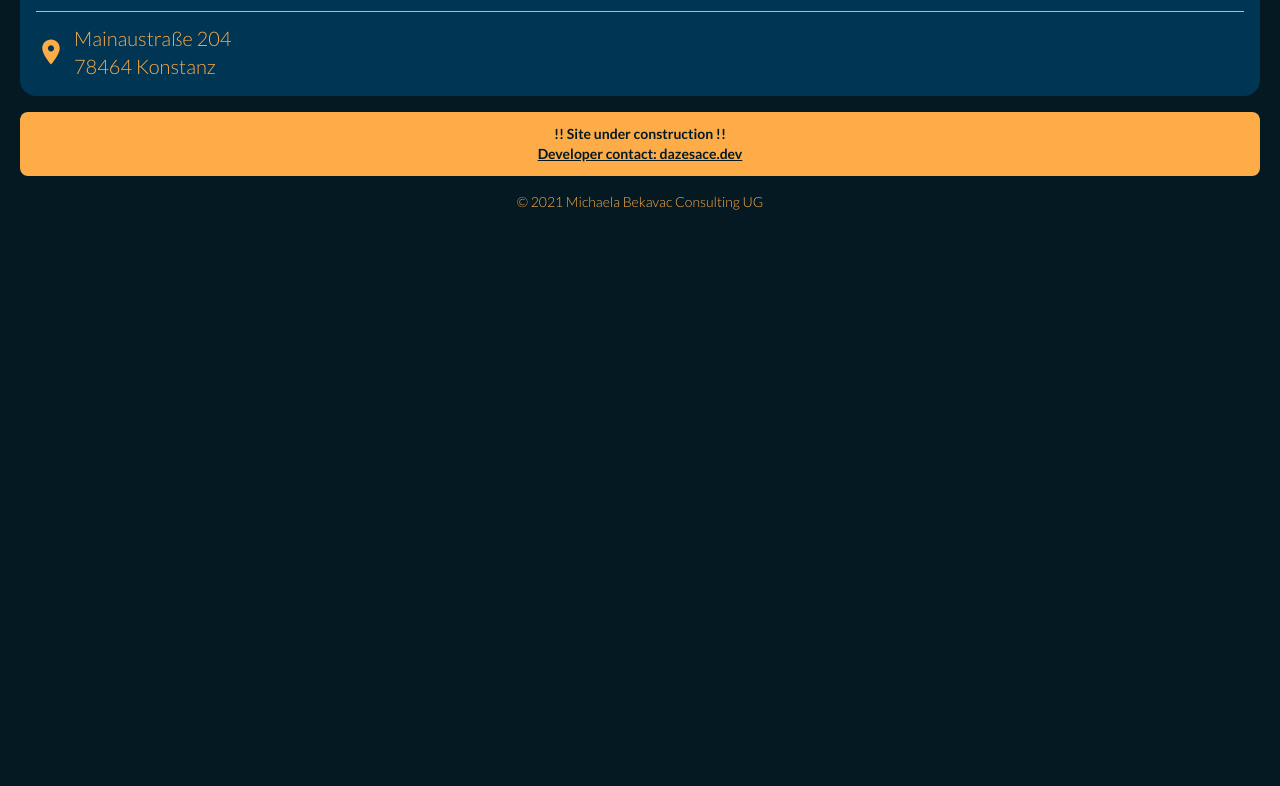
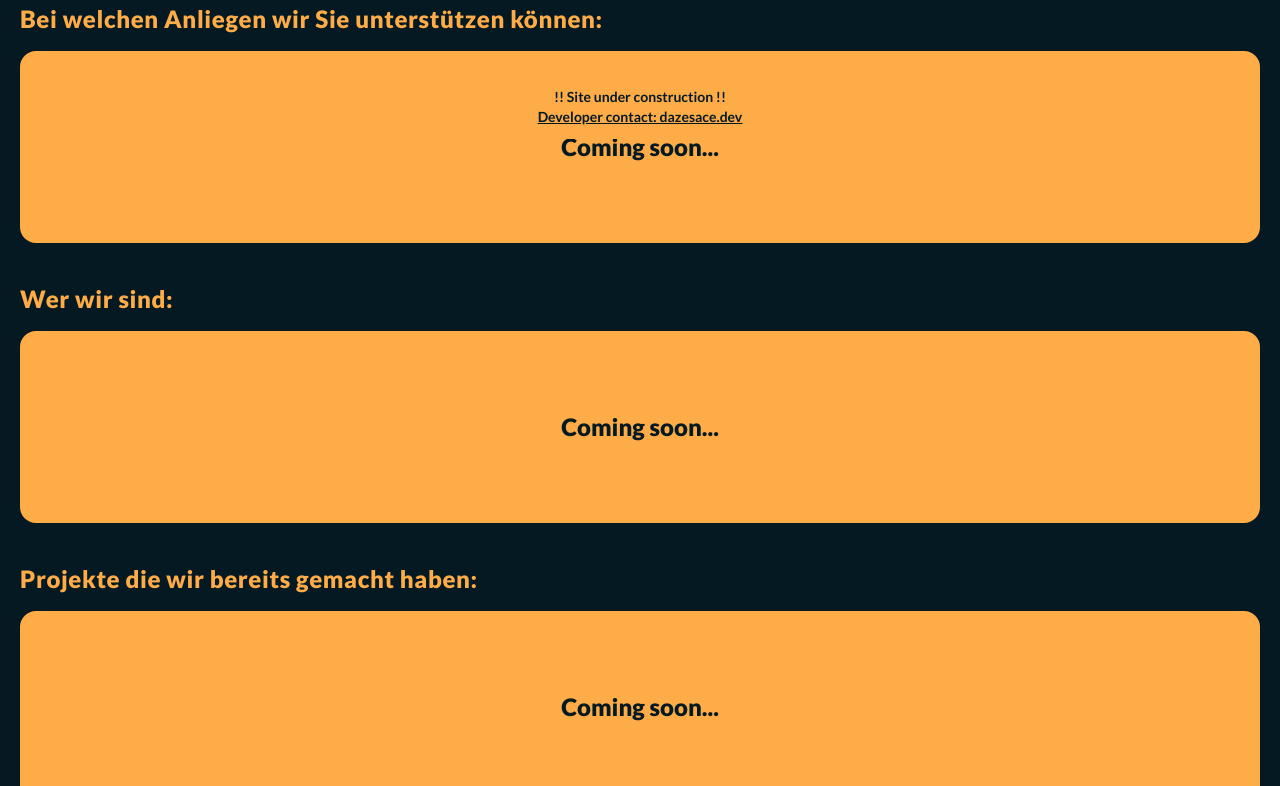
Before and after one commit to DazeSace/bekavac-consulting-nextjs, a Next.js app: page / in a window 1280 px wide. Shown: the part 645-1431 px from the top of the page. Before the commit the page ends 873 px from the top, so only its background shows below. Built offline with nearby package versions, Linux system fonts and the light colour scheme.

Commit message:
wild es constructs

```diff
--- a/components/Contact.js
+++ b/components/Contact.js
@@ -6,7 +6,8 @@ import mail from "../public/vectors/mail_outline.svg"
 const Contact = () => {
     return (
         <div className={"px-5"}>
-            <div className={"bg-sea p-4 rounded-2xl text-xl lato-light"}>
+            <p className={"lato-black text-2xl tracking-wide"}>Wie Sie uns erreichen können: </p>
+            <div className={"bg-sea p-4 rounded-2xl text-xl lato-light mt-4"}>
                 <p className={"text-2xl lato-bold"}>Michaela Bekavac</p>
                 <div className={"flex mt-2"}>
                     <Image alt={"mail icon"} src={mail} width={"30"} height={"30"}/>
--- a/components/Footer.js
+++ b/components/Footer.js
@@ -1,12 +1,12 @@
 const Footer = () => {
     return (
         <>
-            <div className={"py-3 bg-gold text-space mx-5 text-sm text-center lato-bold my-4 rounded-lg cursor-pointer"}
+            <div className={"py-3 bg-gold text-space text-sm text-center lato-bold my-4 rounded-lg cursor-pointer fixed bottom-0 inset-x-0 mx-5"}
                  onClick={() => window.location = "https://dazesace.dev"}>
                 <p className={""}>!! Site under construction !!</p>
                 <p className={"underline"}>Developer contact: dazesace.dev</p>
             </div>
-            <p className={"text-sm text-center lato-light pb-4"}>© 2021 Michaela Bekavac Consulting UG</p>
+            <p className={"text-sm text-center lato-light pb-24 pt-4"}>© 2021 Michaela Bekavac Consulting UG</p>
         </>
     )
 }
--- /dev/null
+++ b/components/HowWeCanHelp.js
@@ -0,0 +1,11 @@
+const HowWeCanHelp = () => {
+    return (
+        <div className={"px-5 mb-10 lato-light"}>
+            <p className={"lato-black text-2xl tracking-wide"}>Bei welchen Anliegen wir Sie unterstützen können: </p>
+            <div className={"flex justify-center lato-black justify-items-center bg-gold text-2xl text-space py-20 mt-4 rounded-2xl"}>
+                <p>Coming soon...</p>
+            </div>
+        </div>
+    )
+}
+export default HowWeCanHelp
--- a/components/IntroText.js
+++ b/components/IntroText.js
@@ -7,7 +7,7 @@ const IntroText = (props) => {
             <h1 className={"text-3xl lato-black tracking-wide"}>Wir helfen Ihnen Ihre Projekte umzusetzen. </h1>
             <h2 className={"text-3xl lato-light pt-8"}>Mit professionellen Verbindungen zu anderen Branchen erreichen
                 wir gemeinsam Ihr Ziel.</h2>
-            <div className={"flex justify-center mt-48"}>
+            <div className={"flex justify-center mt-48 mb-32"}>
                 <Image alt={"arrow to go down"} src={arrow} width={"48"} height={"48"}/>
             </div>
         </div>
--- /dev/null
+++ b/components/WhoWeAre.js
@@ -0,0 +1,12 @@
+const WhoWeAre = () => {
+    return (
+        <div className={"px-5 mb-10 lato-light"}>
+            <p className={"lato-black text-2xl tracking-wide"}>Wer wir sind: </p>
+            <div
+                className={"flex justify-center lato-black justify-items-center bg-gold text-2xl text-space py-20 mt-4 rounded-2xl"}>
+                <p>Coming soon...</p>
+            </div>
+        </div>
+    )
+}
+export default WhoWeAre
--- /dev/null
+++ b/components/Work.js
@@ -0,0 +1,12 @@
+const Work = () => {
+    return (
+        <div className={"px-5 mb-10 lato-light"}>
+            <p className={"lato-black text-2xl tracking-wide"}>Projekte die wir bereits gemacht haben: </p>
+            <div
+                className={"flex justify-center lato-black justify-items-center bg-gold text-2xl text-space py-20 mt-4 rounded-2xl"}>
+                <p>Coming soon...</p>
+            </div>
+        </div>
+    )
+}
+export default Work
--- a/pages/index.js
+++ b/pages/index.js
@@ -3,6 +3,9 @@ import Navbar from "../components/Navbar";
 import IntroText from "../components/IntroText";
 import Footer from "../components/Footer";
 import Contact from "../components/Contact";
+import HowWeCanHelp from "../components/HowWeCanHelp";
+import Work from "../components/Work";
+import WhoWeAre from "../components/WhoWeAre";
 
 export default function Home() {
     return (
@@ -33,6 +36,9 @@ export default function Home() {
             <main>
                 <Navbar/>
                 <IntroText className={"pt-24"}/>
+                <HowWeCanHelp/>
+                <WhoWeAre/>
+                <Work/>
                 <Contact/>
             </main>
             <Footer/>
```
